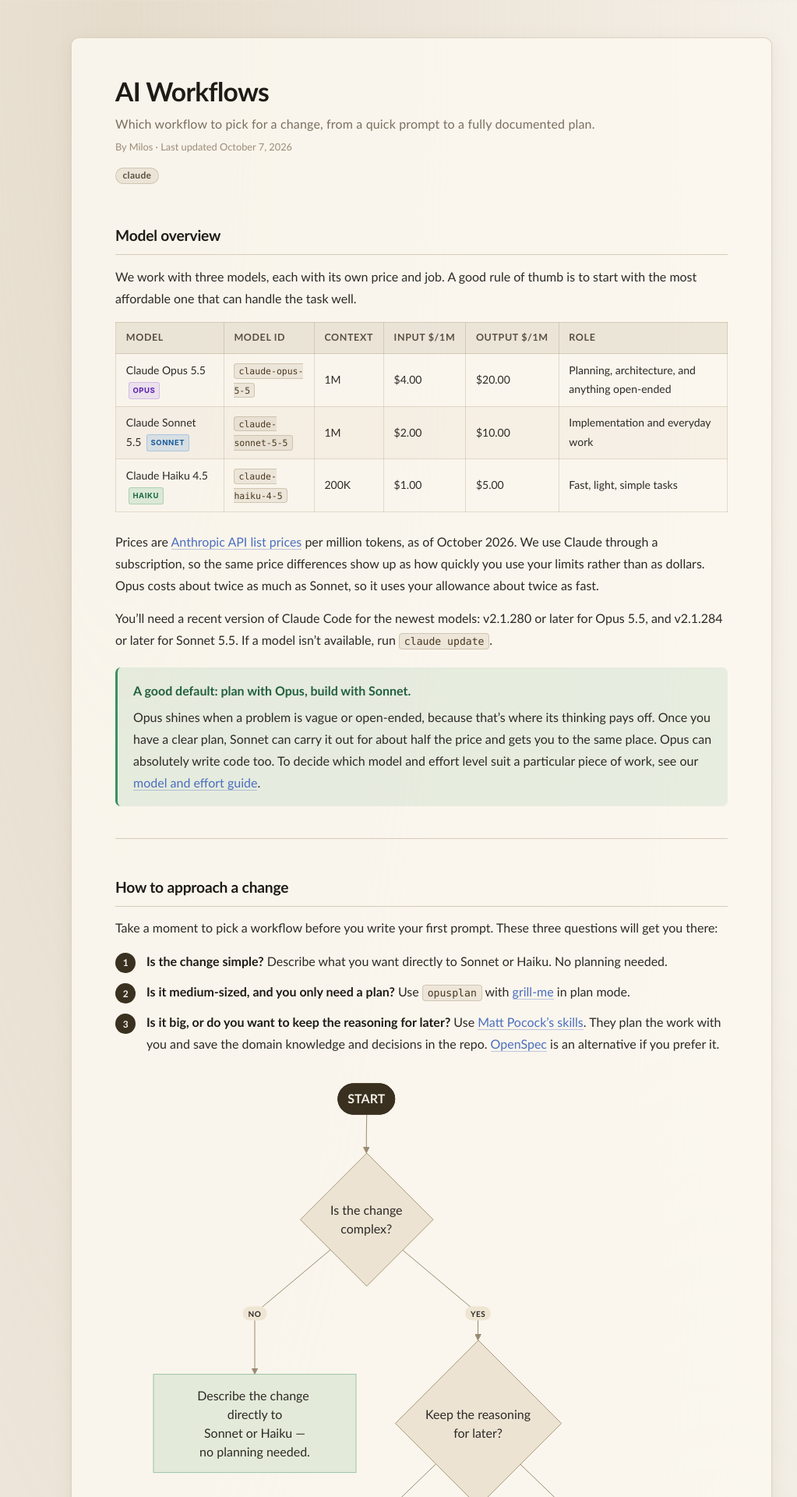
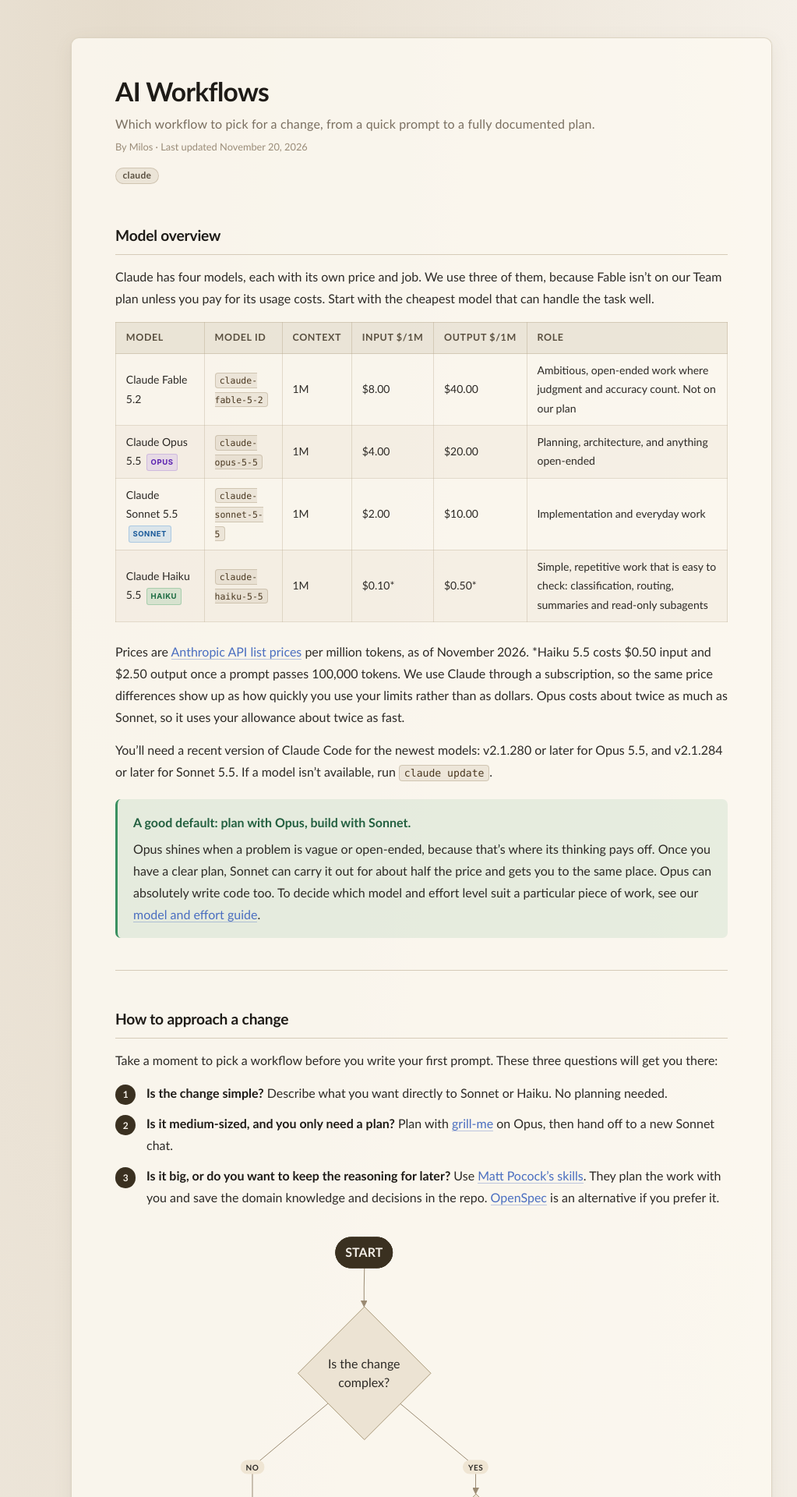
Before and after one commit to nimbus-tech-io/public-docs, a Jekyll site: the page built from ai-workflows.md, in a window 1280 px wide. Shown: the top 1920 px of the page at 78% size, without its empty margins (99-1122 px from the left). Built offline with Jekyll 4.4.1, drawn with Linux system fonts in a browser that asks for light colours; some of the changed text lies outside the part shown.

Commit message:
Recommend handoff over mid-chat model changes and update model and effort guidance
- Replace advice to change the model in the same chat (including opusplan) with a handoff document and a new chat
- Add Fable and Haiku 5.5 to the model overview
- Add effort-picking order, steps for weak output, Haiku, subagent and skill model guidance
- Embed Ben AI's model and effort video with a link fallback (new video include)
- Add changelog entries

Co-Authored-By: Claude Sonnet 5.5 <noreply@anthropic.com>

````diff
--- /dev/null
+++ b/_includes/video.html
@@ -0,0 +1,4 @@
+<div class="video">
+  <iframe src="https://www.youtube-nocookie.com/embed/{{ include.id }}" title="{{ include.title }}" loading="lazy" allow="accelerometer; encrypted-media; gyroscope; picture-in-picture; web-share" referrerpolicy="strict-origin-when-cross-origin" allowfullscreen></iframe>
+</div>
+<p class="video-fallback">Video not loading? <a href="https://www.youtube.com/watch?v={{ include.id }}">{{ include.title }}</a> on YouTube.</p>
--- a/ai-workflows.md
+++ b/ai-workflows.md
@@ -3,22 +3,23 @@ layout: doc
 title: AI Workflows
 subtitle: Which workflow to pick for a change, from a quick prompt to a fully documented plan.
 mermaid: true
-updated: 2026-10-07
+updated: 2026-11-20
 author: Milos
 tags: [claude]
 ---
 
 ## Model overview
 
-We work with three models, each with its own price and job. A good rule of thumb is to start with the most affordable one that can handle the task well.
+Claude has four models, each with its own price and job. We use three of them, because Fable isn't on our Team plan unless you pay for its usage costs. Start with the cheapest model that can handle the task well.
 
 | Model                                                 | Model ID            | Context | Input&nbsp;$/1M | Output&nbsp;$/1M | Role                                            |
 | ----------------------------------------------------- | ------------------- | ------- | --------------- | ---------------- | ----------------------------------------------- |
+| Claude Fable 5.2                                      | `claude-fable-5-2`  | 1M      | $8.00           | $40.00           | Ambitious, open-ended work where judgment and accuracy count. Not on our plan |
 | Claude Opus 5.5 {% include badge.html m="opus" %}     | `claude-opus-5-5`   | 1M      | $4.00           | $20.00           | Planning, architecture, and anything open-ended |
 | Claude Sonnet 5.5 {% include badge.html m="sonnet" %} | `claude-sonnet-5-5` | 1M      | $2.00           | $10.00           | Implementation and everyday work                |
-| Claude Haiku 4.5 {% include badge.html m="haiku" %}   | `claude-haiku-4-5`  | 200K    | $1.00           | $5.00            | Fast, light, simple tasks                       |
+| Claude Haiku 5.5 {% include badge.html m="haiku" %}   | `claude-haiku-5-5`  | 1M      | $0.10*          | $0.50*           | Simple, repetitive work that is easy to check: classification, routing, summaries and read-only subagents |
 
-Prices are [Anthropic API list prices](https://platform.claude.com/docs/en/about-claude/pricing) per million tokens, as of October 2026. We use Claude through a subscription, so the same price differences show up as how quickly you use your limits rather than as dollars. Opus costs about twice as much as Sonnet, so it uses your allowance about twice as fast.
+Prices are [Anthropic API list prices](https://platform.claude.com/docs/en/about-claude/pricing) per million tokens, as of November 2026. *Haiku 5.5 costs $0.50 input and $2.50 output once a prompt passes 100,000 tokens. We use Claude through a subscription, so the same price differences show up as how quickly you use your limits rather than as dollars. Opus costs about twice as much as Sonnet, so it uses your allowance about twice as fast.
 
 You'll need a recent version of Claude Code for the newest models: v2.1.280 or later for Opus 5.5, and v2.1.284 or later for Sonnet 5.5. If a model isn't available, run `claude update`.
 
@@ -34,7 +35,7 @@ You'll need a recent version of Claude Code for the newest models: v2.1.280 or l
 Take a moment to pick a workflow before you write your first prompt. These three questions will get you there:
 
 1. **Is the change simple?** Describe what you want directly to Sonnet or Haiku. No planning needed.
-2. **Is it medium-sized, and you only need a plan?** Use `opusplan` with [grill-me](https://www.aihero.dev/my-grill-me-skill-has-gone-viral) in plan mode.
+2. **Is it medium-sized, and you only need a plan?** Plan with [grill-me](https://www.aihero.dev/my-grill-me-skill-has-gone-viral) on Opus, then hand off to a new Sonnet chat.
 3. **Is it big, or do you want to keep the reasoning for later?** Use [Matt Pocock's skills](matt-pocock-skills.html). They plan the work with you and save the domain knowledge and decisions in the repo. [OpenSpec](https://github.com/Fission-AI/OpenSpec/) is an alternative if you prefer it.
 
 ```mermaid
@@ -42,7 +43,7 @@ flowchart TD
     start(["<span style='color:#f5f0e8;font-weight:700;letter-spacing:.5px'>START</span>"]) --> q1{Is the change<br/>complex?}
     q1 -- NO --> direct[Describe the change directly to<br/>Sonnet or Haiku —<br/>no planning needed.]
     q1 -- YES --> q2{Keep the reasoning<br/>for later?}
-    q2 -- NO --> grill["<a href='https://www.aihero.dev/my-grill-me-skill-has-gone-viral'><i>grill-me</i></a><br/>+ opusplan in plan mode."]
+    q2 -- NO --> grill["<a href='https://www.aihero.dev/my-grill-me-skill-has-gone-viral'><i>grill-me</i></a><br/>+ Opus plan, then<br/>handoff to a new Sonnet chat."]
     q2 -- YES --> matt["<a href='matt-pocock-skills.html'><i>Matt Pocock's skills</i></a><br/>grill-with-docs, to-spec,<br/>to-tickets, implement.<br/>Or OpenSpec, if you prefer."]
 
     classDef startNode fill:#3a3020,stroke:#3a3020,color:#f5f0e8,font-weight:700
@@ -57,16 +58,17 @@ flowchart TD
 
 ---
 
-## Medium complexity: `opusplan` + `grill-me`
+## Medium complexity: `grill-me` + handoff
 
-For changes that are too involved to describe in one go but don't need a lasting record of the reasoning, `opusplan` with `grill-me` is a lovely place to start. It's also a great default if you're newer to Claude: a simple plan-then-implement flow that works well most of the time, with no manual model switching.
+For changes that are too involved to describe in one go but don't need a lasting record of the reasoning, planning with `grill-me` on Opus and then handing off to Sonnet is a lovely place to start. It's also a great default if you're newer to Claude: a plan-then-implement flow that works well most of the time.
 
-Select the `opusplan` model and invoke [`grill-me`](https://www.aihero.dev/my-grill-me-skill-has-gone-viral) from plan mode. Opus explores the codebase and talks the problem through with you, then produces a plan. Once you approve it, `opusplan` hands off to Sonnet for the implementation.
+Start a chat on Opus and invoke [`grill-me`](https://www.aihero.dev/my-grill-me-skill-has-gone-viral). Opus explores the codebase and talks the problem through with you, then writes a plan. Once you approve it, you write a handoff document and give it to Sonnet in a new chat to implement.
 
-1. Select the `opusplan` model and enter plan mode.
+1. Start a chat on Opus.
 2. Invoke `grill-me`. Opus looks through the codebase and asks clarifying questions, surfacing edge cases, hidden assumptions, and possible failure modes. Your starting input can be rough.
 3. Answer the questions. When the conversation wraps up, Opus writes a well-informed plan for you to review.
-4. Approve the plan. `opusplan` switches to Sonnet to implement it.
+4. Approve the plan and ask Opus to write a handoff document (Matt's `/handoff` skill does this).
+5. Open a new chat on Sonnet and paste in the handoff document to implement the plan.
 
 As you get more comfortable with Claude, feel free to mix and match: choose your own model for each step, adjust effort levels, or skip planning entirely for small tasks. The [model and effort guide](choosing-a-model.html) is there when you're ready.
 
@@ -109,11 +111,11 @@ The skills change often, so we don't copy the steps here. See [Using Matt Pocock
 
 ## Context management: stay or start fresh?
 
-Every conversation builds up context, so at some point you'll choose between carrying on in the same window and starting a new one. One thing worth knowing: each model keeps its own cache, so switching models with `/model` in the middle of a session means the new model has to reread the whole conversation from scratch. You pay that cost once per switch, and it can eat into the savings from moving to a cheaper model.
+Every conversation builds up context, so at some point you'll choose between carrying on in the same window and starting a new one. Don't change the model inside a chat. Each model keeps its own cache, so the new model rereads the whole conversation from scratch and eats into the savings from going cheaper. Going down a tier loses something else too: a smaller model can't read a bigger model's earlier thinking. To use a different model, hand off to a new chat.
 
-**After a short planning session.** If the session was short and the plan is modest, there's no need to switch. Stay with the model you started on, or use `opusplan` and let it do the handoff for you.
+**After a short planning session.** If the session was short and the plan is modest, stay on the model you started with and carry on in the same chat.
 
-**After a long planning session.** If planning and exploration have used up most of your context, end the session with a handover document and open a fresh window on Sonnet. A new window has no cache to lose, and Sonnet gets the distilled insight without wading through the whole conversation. Matt's `/handoff` skill writes this document for you.
+**When you want a different model, or after a long planning session.** End the session with a handover document and open a fresh window on the new model, for example Sonnet after Opus planning. A new window has no cache to lose, and Sonnet gets the distilled insight without wading through the whole conversation. Matt's `/handoff` skill writes this document for you.
 
 A good handover document includes:
 
@@ -132,7 +134,7 @@ Paste it into the new window as your opening prompt. Even when two models have t
 | ------------------------------------------ | ---------------------------------------------------- | ------------------------------------------------------------------------- |
 | Simple change, no planning needed          | Describe the change directly                         | {% include badge.html m="sonnet" %} or {% include badge.html m="haiku" %} |
 | Vague or open-ended request                | Think it through with Opus first                     | {% include badge.html m="opus" %}                                         |
-| Complex, no reasoning to keep | `opusplan` + `grill-me` in plan mode | `opusplan` |
+| Complex, no reasoning to keep | `grill-me` on Opus, then handoff | {% include badge.html m="opus" %} → {% include badge.html m="sonnet" %} |
 | Complex, reasoning worth keeping | Matt Pocock's skills (or OpenSpec): plan and spec in Opus, build in Sonnet | {% include badge.html m="opus" %} → {% include badge.html m="sonnet" %} |
 | You have a good plan                       | Implement it                                         | {% include badge.html m="sonnet" %}                                       |
 
--- a/assets/css/doc.css
+++ b/assets/css/doc.css
@@ -371,6 +371,24 @@ pre code {
   border-radius: 6px;
 }
 
+.video {
+  position: relative;
+  aspect-ratio: 16 / 9;
+  margin: 1.2rem 0 0.5rem;
+}
+.video iframe {
+  position: absolute;
+  inset: 0;
+  width: 100%;
+  height: 100%;
+  border: 0;
+  border-radius: 6px;
+}
+.video-fallback {
+  margin-top: 0;
+  font-size: 0.9rem;
+}
+
 /* Home page list */
 .doc-list {
   list-style: none;
````
Also changed, not shown: CLAUDE.md (+2 -0 lines), _data/changelog.yml (+18 -0 lines), choosing-a-model.md (+38 -7 lines), saving-tokens.md (+7 -7 lines), changelog.md.
